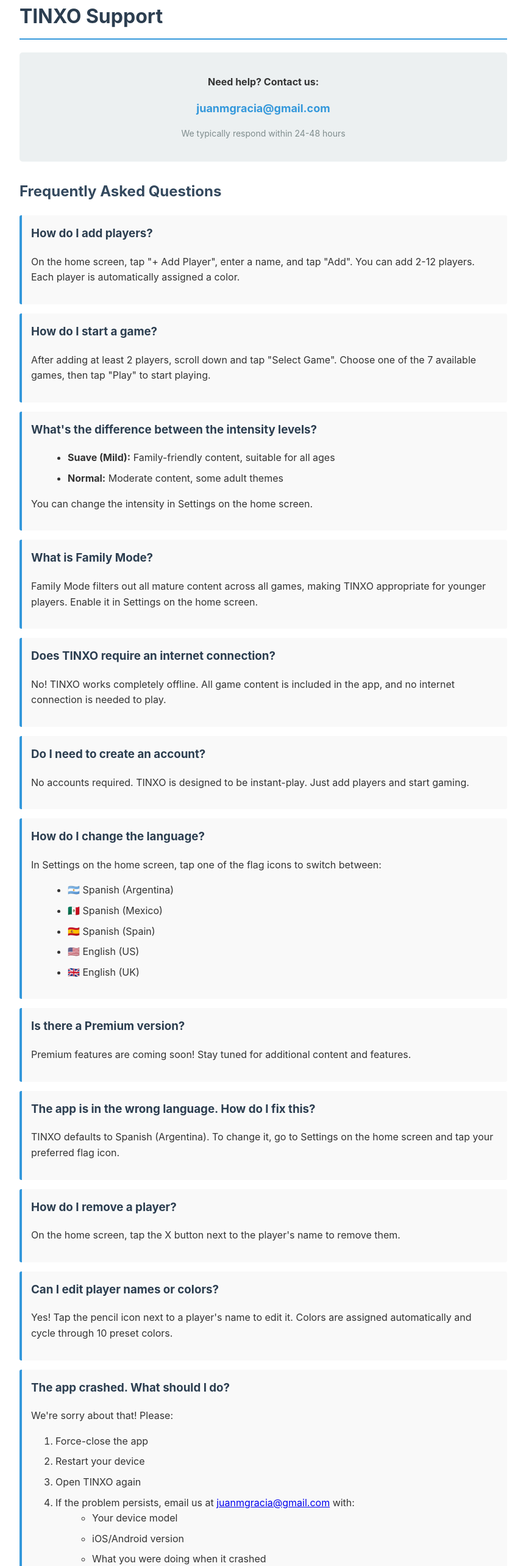
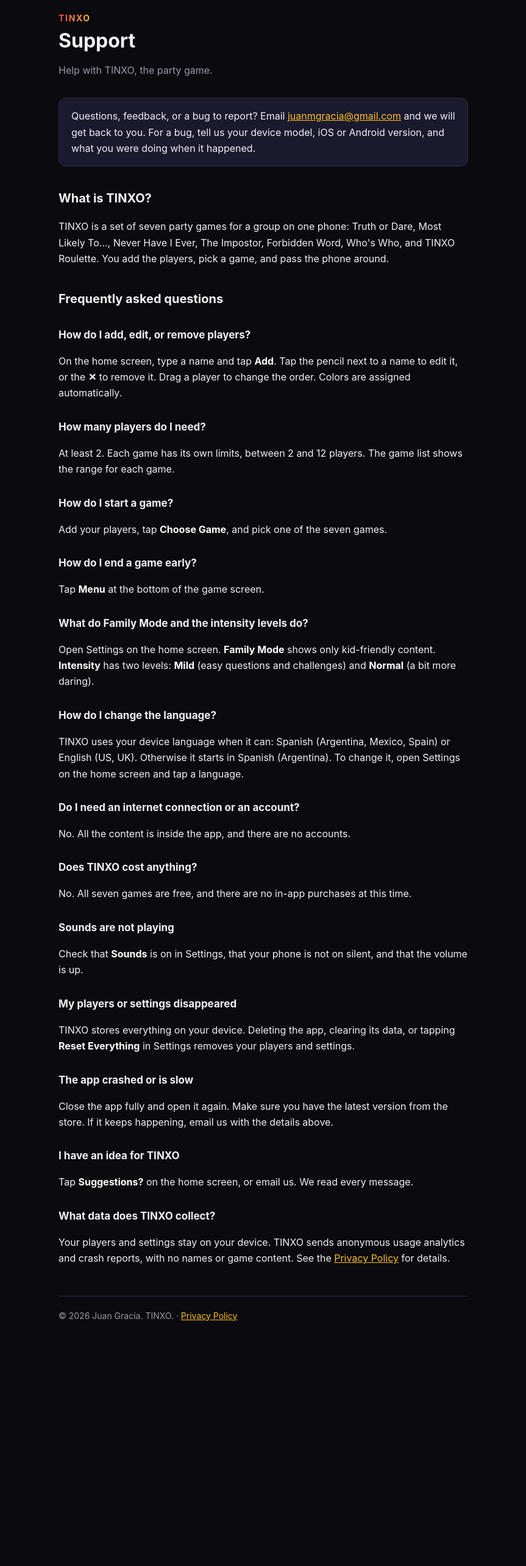
Before and after one commit to juangracia/tinxo-site, a plain HTML site: page support.html in a window 1280 px wide. Shown: the part 40-2608 px from the top of the page at 61% size, without its empty margins (208-1071 px from the left). After the commit the page ends 2305 px from the top, so only its background shows below. Drawn offline with Linux system fonts and the light colour scheme.

Commit message:
Correct TINXO privacy and support pages to match the app
Privacy: describe the PostHog events actually sent (EU), disclose Sentry crash
reports and the in-app Suggestions box, drop RevenueCat (no purchases), drop the
claim that no identifier is used, single effective date.
Support: remove Premium and restore FAQs, fix player limits, editing, language
detection and labels. Landing: games list and App Store link.

```diff
--- a/support.html
+++ b/support.html
@@ -1,205 +1,165 @@
 <!DOCTYPE html>
 <html lang="en">
 <head>
-    <meta charset="UTF-8">
-    <meta name="viewport" content="width=device-width, initial-scale=1.0">
-    <title>Support - TINXO</title>
-    <style>
-        body {
-            font-family: -apple-system, BlinkMacSystemFont, 'Segoe UI', Roboto, Oxygen, Ubuntu, Cantarell, sans-serif;
-            line-height: 1.6;
-            max-width: 800px;
-            margin: 0 auto;
-            padding: 20px;
-            color: #333;
-        }
-        h1 {
-            color: #2c3e50;
-            border-bottom: 2px solid #3498db;
-            padding-bottom: 10px;
-        }
-        h2 {
-            color: #34495e;
-            margin-top: 30px;
-        }
-        .contact-box {
-            background: #ecf0f1;
-            padding: 20px;
-            border-radius: 5px;
-            margin: 20px 0;
-            text-align: center;
-        }
-        .contact-box a {
-            color: #3498db;
-            text-decoration: none;
-            font-size: 18px;
-            font-weight: bold;
-        }
-        .faq {
-            background: #f9f9f9;
-            padding: 15px;
-            margin: 15px 0;
-            border-left: 4px solid #3498db;
-            border-radius: 3px;
-        }
-        .faq h3 {
-            margin-top: 0;
-            color: #2c3e50;
-        }
-        ul {
-            margin-left: 20px;
-        }
-        li {
-            margin-bottom: 8px;
-        }
-    </style>
+  <meta charset="UTF-8" />
+  <meta name="viewport" content="width=device-width, initial-scale=1.0" />
+  <meta name="robots" content="index, follow" />
+  <title>TINXO Support</title>
+  <style>
+    :root {
+      --bg: #0A0A0F;
+      --surface: #1A1A2E;
+      --text: #F1F0F5;
+      --text-secondary: #9A98A8;
+      --rose: #F43F5E;
+      --amber: #FBBF24;
+      --border: #2A2A40;
+    }
+    * { box-sizing: border-box; }
+    body {
+      margin: 0;
+      background: var(--bg);
+      color: var(--text);
+      font-family: -apple-system, BlinkMacSystemFont, "Segoe UI", Roboto, Helvetica, Arial, sans-serif;
+      line-height: 1.65;
+      -webkit-font-smoothing: antialiased;
+    }
+    .wrap { max-width: 720px; margin: 0 auto; padding: 56px 24px 96px; }
+    .brand {
+      display: inline-block;
+      font-weight: 700;
+      font-size: 14px;
+      letter-spacing: 0.12em;
+      text-transform: uppercase;
+      background: linear-gradient(90deg, var(--rose), var(--amber));
+      -webkit-background-clip: text;
+      background-clip: text;
+      color: transparent;
+      margin-bottom: 8px;
+    }
+    h1 { font-size: 32px; margin: 0 0 4px; line-height: 1.15; }
+    .effective, .tagline { color: var(--text-secondary); font-size: 16px; margin-bottom: 32px; }
+    h2 { font-size: 20px; margin: 36px 0 10px; }
+    h3 { font-size: 17px; margin: 28px 0 8px; }
+    p, li { color: var(--text); }
+    .lead, .contact {
+      background: var(--surface);
+      border: 1px solid var(--border);
+      border-radius: 12px;
+      padding: 16px 20px;
+    }
+    .lead { border-left: 3px solid var(--amber); }
+    .contact { margin-top: 28px; }
+    a { color: var(--amber); }
+    strong { color: #fff; }
+    ul { padding-left: 22px; }
+    li { margin: 6px 0; }
+    .links { display: flex; gap: 14px; flex-wrap: wrap; margin-top: 36px; }
+    .links a {
+      display: inline-block;
+      padding: 12px 22px;
+      border-radius: 12px;
+      border: 1px solid var(--border);
+      background: var(--surface);
+      color: var(--text);
+      text-decoration: none;
+      font-weight: 600;
+    }
+    .links a:hover { border-color: var(--amber); }
+    footer { margin-top: 48px; color: var(--text-secondary); font-size: 14px; border-top: 1px solid var(--border); padding-top: 20px; }
+  </style>
 </head>
 <body>
-    <h1>TINXO Support</h1>
+  <main class="wrap">
+    <span class="brand">TINXO</span>
+    <h1>Support</h1>
+    <p class="effective">Help with TINXO, the party game.</p>
 
-    <div class="contact-box">
-        <p><strong>Need help? Contact us:</strong></p>
-        <p><a href="mailto:juanmgracia@gmail.com">juanmgracia@gmail.com</a></p>
-        <p style="color: #7f8c8d; font-size: 14px;">We typically respond within 24-48 hours</p>
+    <div class="contact">
+      <p style="margin:0">
+        Questions, feedback, or a bug to report? Email
+        <a href="mailto:juanmgracia@gmail.com">juanmgracia@gmail.com</a>
+        and we will get back to you. For a bug, tell us your device model, iOS or Android version,
+        and what you were doing when it happened.
+      </p>
     </div>
 
-    <h2>Frequently Asked Questions</h2>
+    <h2>What is TINXO?</h2>
+    <p>
+      TINXO is a set of seven party games for a group on one phone: Truth or Dare, Most Likely To...,
+      Never Have I Ever, The Impostor, Forbidden Word, Who's Who, and TINXO Roulette. You add the players,
+      pick a game, and pass the phone around.
+    </p>
 
-    <div class="faq">
-        <h3>How do I add players?</h3>
-        <p>On the home screen, tap "+ Add Player", enter a name, and tap "Add". You can add 2-12 players. Each player is automatically assigned a color.</p>
-    </div>
+    <h2>Frequently asked questions</h2>
 
-    <div class="faq">
-        <h3>How do I start a game?</h3>
-        <p>After adding at least 2 players, scroll down and tap "Select Game". Choose one of the 7 available games, then tap "Play" to start playing.</p>
-    </div>
+    <h3>How do I add, edit, or remove players?</h3>
+    <p>
+      On the home screen, type a name and tap <strong>Add</strong>. Tap the pencil next to a name to edit it,
+      or the <strong>&#x2715;</strong> to remove it. Drag a player to change the order. Colors are assigned
+      automatically.
+    </p>
 
-    <div class="faq">
-        <h3>What's the difference between the intensity levels?</h3>
-        <ul>
-            <li><strong>Suave (Mild):</strong> Family-friendly content, suitable for all ages</li>
-            <li><strong>Normal:</strong> Moderate content, some adult themes</li>
-        </ul>
-        <p>You can change the intensity in Settings on the home screen.</p>
-    </div>
+    <h3>How many players do I need?</h3>
+    <p>
+      At least 2. Each game has its own limits, between 2 and 12 players. The game list shows the range for each game.
+    </p>
 
-    <div class="faq">
-        <h3>What is Family Mode?</h3>
-        <p>Family Mode filters out all mature content across all games, making TINXO appropriate for younger players. Enable it in Settings on the home screen.</p>
-    </div>
+    <h3>How do I start a game?</h3>
+    <p>Add your players, tap <strong>Choose Game</strong>, and pick one of the seven games.</p>
 
-    <div class="faq">
-        <h3>Does TINXO require an internet connection?</h3>
-        <p>No! TINXO works completely offline. All game content is included in the app, and no internet connection is needed to play.</p>
-    </div>
+    <h3>How do I end a game early?</h3>
+    <p>Tap <strong>Menu</strong> at the bottom of the game screen.</p>
 
-    <div class="faq">
-        <h3>Do I need to create an account?</h3>
-        <p>No accounts required. TINXO is designed to be instant-play. Just add players and start gaming.</p>
-    </div>
+    <h3>What do Family Mode and the intensity levels do?</h3>
+    <p>
+      Open Settings on the home screen. <strong>Family Mode</strong> shows only kid-friendly content.
+      <strong>Intensity</strong> has two levels: <strong>Mild</strong> (easy questions and challenges) and
+      <strong>Normal</strong> (a bit more daring).
+    </p>
 
-    <div class="faq">
-        <h3>How do I change the language?</h3>
-        <p>In Settings on the home screen, tap one of the flag icons to switch between:</p>
-        <ul>
-            <li>🇦🇷 Spanish (Argentina)</li>
-            <li>🇲🇽 Spanish (Mexico)</li>
-            <li>🇪🇸 Spanish (Spain)</li>
-            <li>🇺🇸 English (US)</li>
-            <li>🇬🇧 English (UK)</li>
-        </ul>
-    </div>
+    <h3>How do I change the language?</h3>
+    <p>
+      TINXO uses your device language when it can: Spanish (Argentina, Mexico, Spain) or English (US, UK).
+      Otherwise it starts in Spanish (Argentina). To change it, open Settings on the home screen and tap a
+      language.
+    </p>
 
-    <div class="faq">
-        <h3>Is there a Premium version?</h3>
-        <p>Premium features are coming soon! Stay tuned for additional content and features.</p>
-    </div>
+    <h3>Do I need an internet connection or an account?</h3>
+    <p>No. All the content is inside the app, and there are no accounts.</p>
 
-    <div class="faq">
-        <h3>The app is in the wrong language. How do I fix this?</h3>
-        <p>TINXO defaults to Spanish (Argentina). To change it, go to Settings on the home screen and tap your preferred flag icon.</p>
-    </div>
+    <h3>Does TINXO cost anything?</h3>
+    <p>No. All seven games are free, and there are no in-app purchases at this time.</p>
 
-    <div class="faq">
-        <h3>How do I remove a player?</h3>
-        <p>On the home screen, tap the X button next to the player's name to remove them.</p>
-    </div>
+    <h3>Sounds are not playing</h3>
+    <p>Check that <strong>Sounds</strong> is on in Settings, that your phone is not on silent, and that the volume is up.</p>
 
-    <div class="faq">
-        <h3>Can I edit player names or colors?</h3>
-        <p>Yes! Tap the pencil icon next to a player's name to edit it. Colors are assigned automatically and cycle through 10 preset colors.</p>
-    </div>
+    <h3>My players or settings disappeared</h3>
+    <p>
+      TINXO stores everything on your device. Deleting the app, clearing its data, or tapping
+      <strong>Reset Everything</strong> in Settings removes your players and settings.
+    </p>
 
-    <div class="faq">
-        <h3>The app crashed. What should I do?</h3>
-        <p>We're sorry about that! Please:</p>
-        <ol>
-            <li>Force-close the app</li>
-            <li>Restart your device</li>
-            <li>Open TINXO again</li>
-            <li>If the problem persists, email us at <a href="mailto:juanmgracia@gmail.com">juanmgracia@gmail.com</a> with:
-                <ul>
-                    <li>Your device model</li>
-                    <li>iOS/Android version</li>
-                    <li>What you were doing when it crashed</li>
-                </ul>
-            </li>
-        </ol>
-    </div>
+    <h3>The app crashed or is slow</h3>
+    <p>
+      Close the app fully and open it again. Make sure you have the latest version from the store.
+      If it keeps happening, email us with the details above.
+    </p>
 
-    <div class="faq">
-        <h3>How do I end a game early?</h3>
-        <p>During gameplay, look for the "Menu" or "Terminar" (End) buttons at the bottom of the screen.</p>
-    </div>
+    <h3>I have an idea for TINXO</h3>
+    <p>
+      Tap <strong>Suggestions?</strong> on the home screen, or email us. We read every message.
+    </p>
 
-    <h2>Troubleshooting</h2>
+    <h3>What data does TINXO collect?</h3>
+    <p>
+      Your players and settings stay on your device. TINXO sends anonymous usage analytics and crash reports,
+      with no names or game content. See the <a href="privacy-policy.html">Privacy Policy</a> for details.
+    </p>
 
-    <div class="faq">
-        <h3>Players aren't saving between sessions</h3>
-        <p>Make sure you're not in Private Browsing / Incognito mode (if using web version). On mobile apps, check that TINXO has permission to store data in your device settings.</p>
-    </div>
-
-    <div class="faq">
-        <h3>Sounds aren't playing</h3>
-        <p>Check that:</p>
-        <ul>
-            <li>Sounds are enabled in Settings (home screen)</li>
-            <li>Your device isn't on silent mode</li>
-            <li>Volume is turned up</li>
-        </ul>
-    </div>
-
-    <div class="faq">
-        <h3>The app is slow or laggy</h3>
-        <p>Try:</p>
-        <ul>
-            <li>Force-closing and reopening the app</li>
-            <li>Restarting your device</li>
-            <li>Clearing the app cache (in device settings)</li>
-            <li>Making sure you have the latest version of TINXO installed</li>
-        </ul>
-    </div>
-
-    <h2>Feature Requests & Feedback</h2>
-    <p>We love hearing from our users! If you have ideas for new games, features, or improvements, please email us at <a href="mailto:juanmgracia@gmail.com">juanmgracia@gmail.com</a>. While we can't implement every suggestion, we read every message and consider all feedback for future updates.</p>
-
-    <h2>Report a Bug</h2>
-    <p>Found a bug? Help us fix it by emailing <a href="mailto:juanmgracia@gmail.com">juanmgracia@gmail.com</a> with:</p>
-    <ul>
-        <li>A description of what went wrong</li>
-        <li>Steps to reproduce the issue</li>
-        <li>Your device model and OS version</li>
-        <li>Screenshots (if applicable)</li>
-    </ul>
-
-    <h2>Privacy & Data</h2>
-    <p>Questions about privacy? See our <a href="privacy-policy.html">Privacy Policy</a>.</p>
-    <p>Quick summary: TINXO stores all data locally on your device and collects only anonymous analytics. We don't collect personal information.</p>
-
-    <hr style="margin-top: 40px; border: none; border-top: 1px solid #ddd;">
-    <p style="text-align: center; color: #7f8c8d; font-size: 14px;">
-        © 2026 TINXO. <a href="privacy-policy.html">Privacy Policy</a>
-    </p>
+    <footer>
+      &copy; 2026 Juan Gracia. TINXO. &middot; <a href="privacy-policy.html">Privacy Policy</a>
+    </footer>
+  </main>
 </body>
 </html>
```
Also changed, not shown: index.html (+92 -13 lines), privacy-policy.html (+155 -124 lines).
